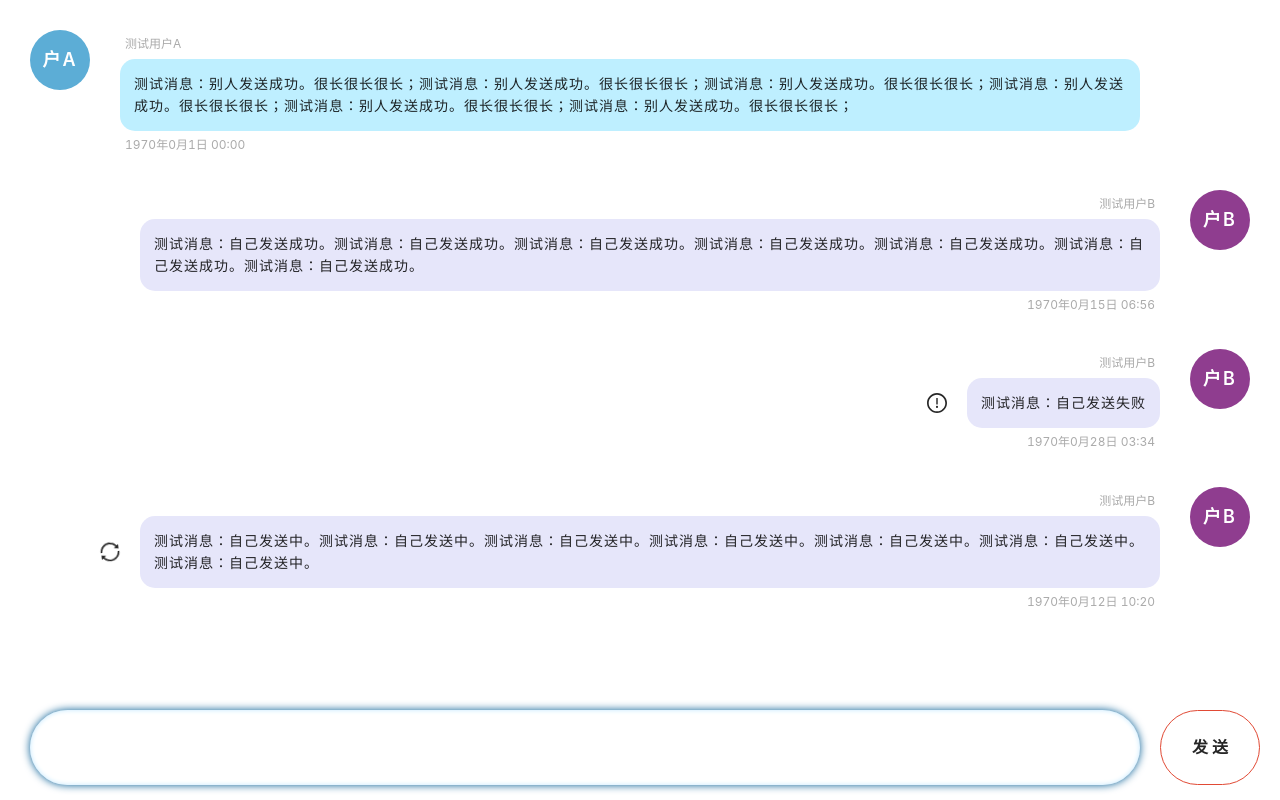
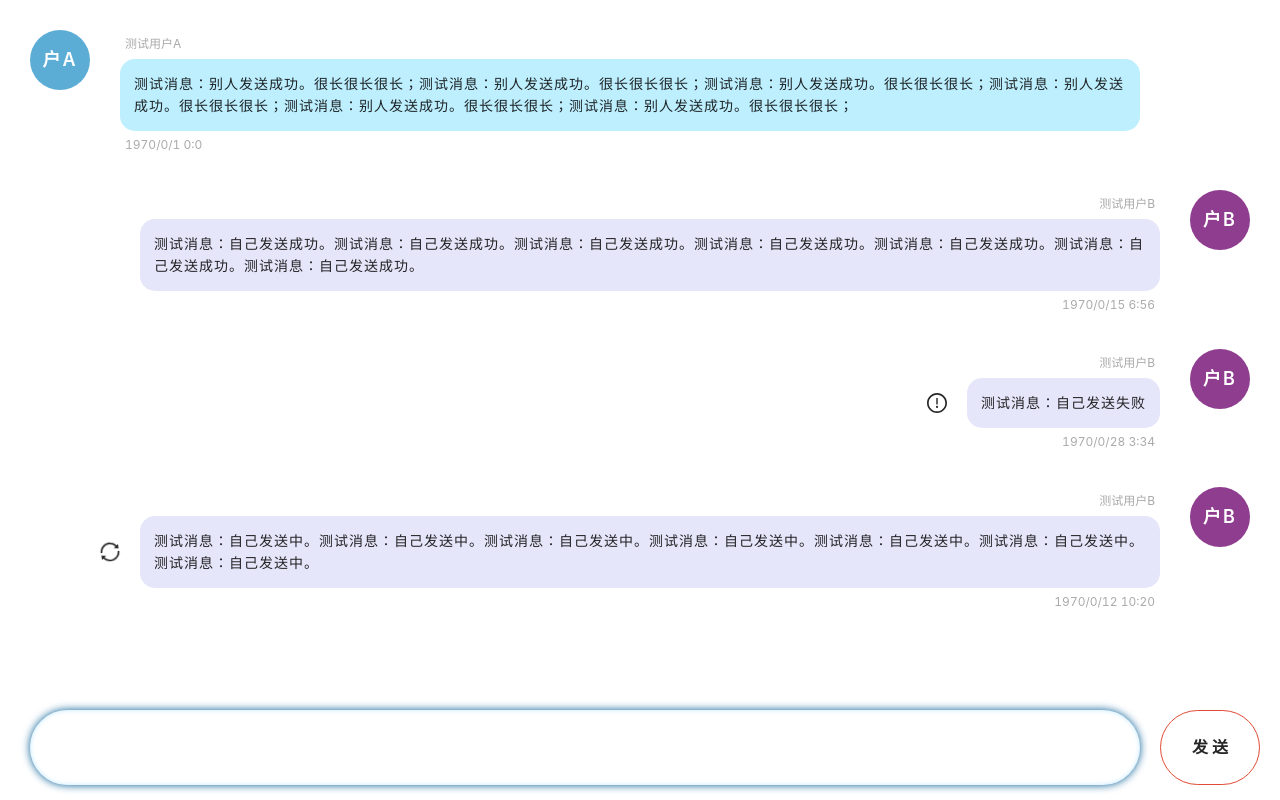
Before and after one commit to UncleBloom/chatroom, a React (Create React App) app: page / in a window 1280 px wide. Built offline with nearby package versions, Linux system fonts and the light colour scheme.

Commit message:
更新时间显示规则

```diff
--- a/src/components/message/message.tsx
+++ b/src/components/message/message.tsx
@@ -1,8 +1,4 @@
-import {
-  ExclamationCircleOutlined,
-  LoadingOutlined,
-  SyncOutlined,
-} from "@ant-design/icons";
+import { ExclamationCircleOutlined, SyncOutlined } from "@ant-design/icons";
 import { Popover } from "antd";
 import "./message.scss";
 
@@ -81,19 +77,14 @@ const avatarChar = (nickname: string): string => {
 };
 
 const timeString = (past: Date, now: Date): string => {
-  const minuteLength: number = (now.getTime() - past.getTime()) / 60_000;
-  if (minuteLength < 1) {
-    return `刚刚`;
-  } else if (minuteLength < 60) {
-    return `${Math.floor(minuteLength)}分钟前`;
-  } else if (minuteLength < 1440) {
-    return `${Math.floor(minuteLength / 60)}小时前`;
+  if (past.getFullYear() !== now.getFullYear()) {
+    return `${past.getFullYear()}/${past.getMonth()}/${past.getDate()} ${past.getHours()}:${past.getMinutes()}`;
+  } else if (
+    past.getMonth() !== now.getMonth() ||
+    past.getDate() !== now.getDate()
+  ) {
+    return `${past.getMonth()}/${past.getDate()} ${past.getHours()}:${past.getMinutes()}`;
   } else {
-    const minute: number = past.getMinutes();
-    const hour: number = past.getHours();
-    return `${past.getFullYear()}年${past.getMonth()}月${past.getDate()}日
-    ${hour < 10 ? "0" : ""}${hour.toString()}:${
-      minute < 10 ? "0" : ""
-    }${minute.toString()}`;
+    return `${past.getHours()}:${past.getMinutes()}`;
   }
 };
```
